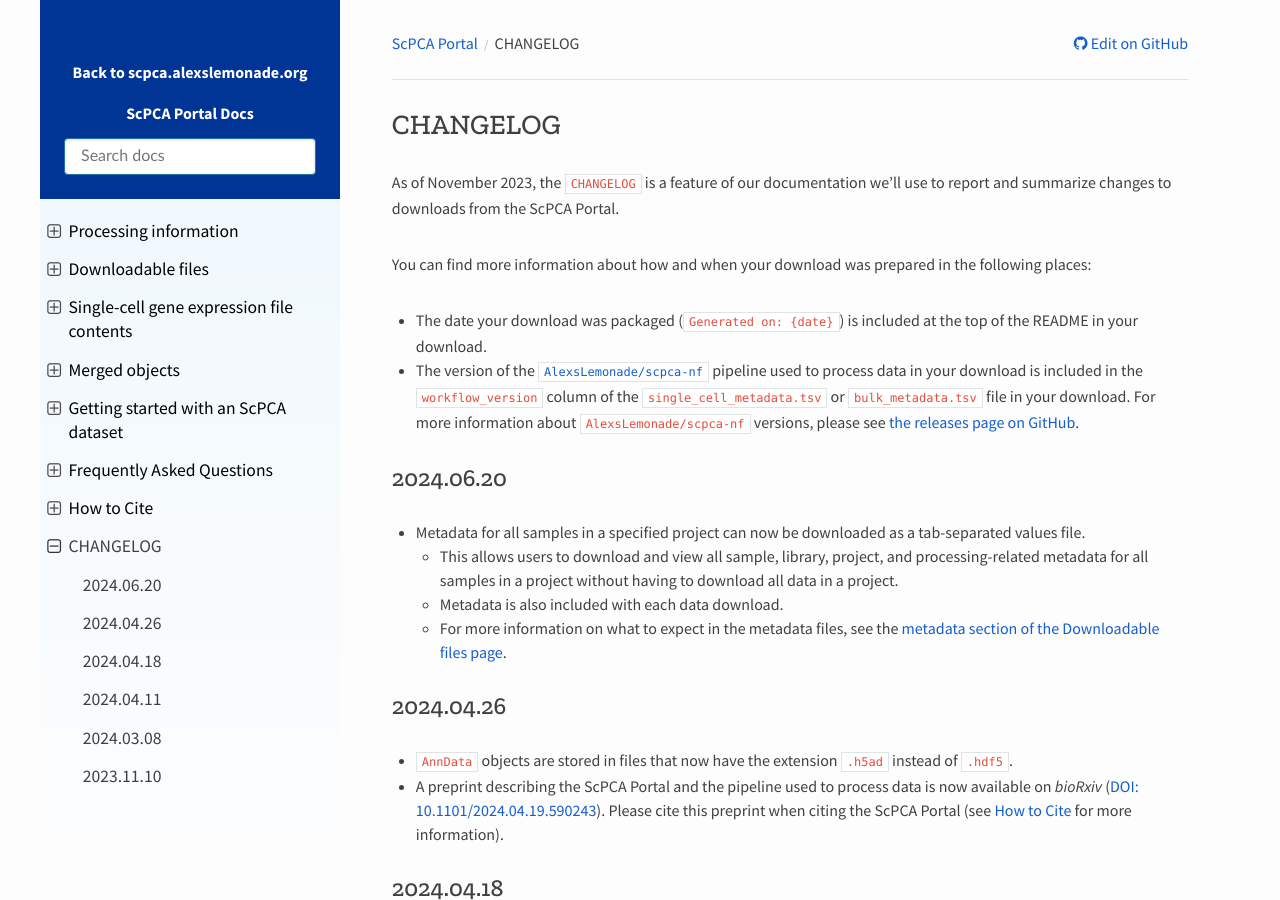
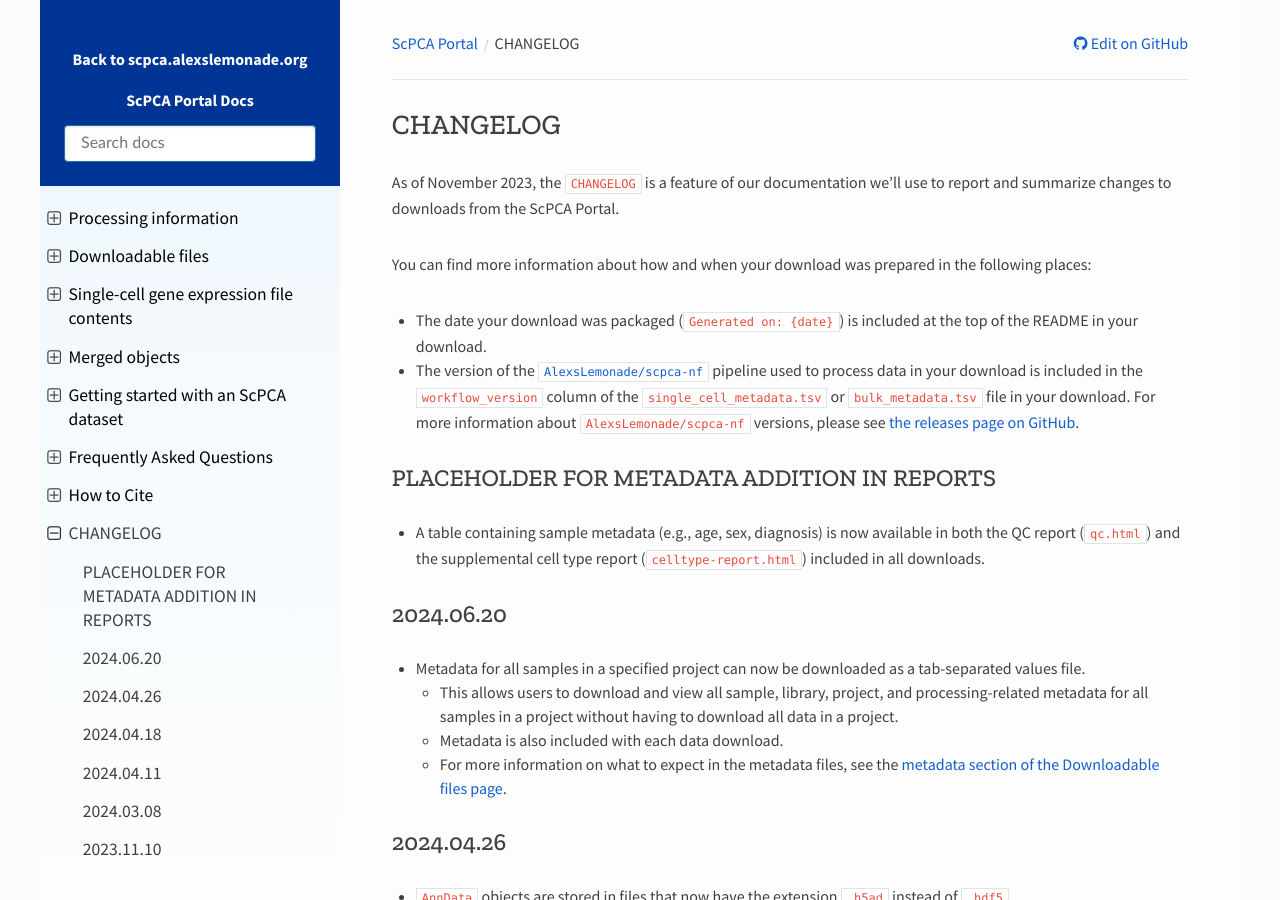
Before and after one commit to DongzeHE/scpca-docs, a Sphinx documentation site: the page built from docs/CHANGELOG.md, in a window 1280 px wide and 900 px high. Built offline with Sphinx 7.4.7 and the Read the Docs theme 2.0.0, drawn with Linux system fonts in a browser that asks for light colours.

Commit message:
add changelog entry for new metadata tables

```diff
--- a/docs/CHANGELOG.md
+++ b/docs/CHANGELOG.md
@@ -11,6 +11,10 @@
 <!-------------------------------------------------->
 <!-- PUT THE NEW CHANGELOG ENTRY RIGHT BELOW THIS -->
 <!-------------------------------------------------->
+
+## PLACEHOLDER FOR METADATA ADDITION IN REPORTS
+
+* A table containing sample metadata (e.g., age, sex, diagnosis) is now available in both the QC report (`qc.html`) and the supplemental cell type report (`celltype-report.html`) included in all downloads.
 
 ## 2024.06.20
 
```
